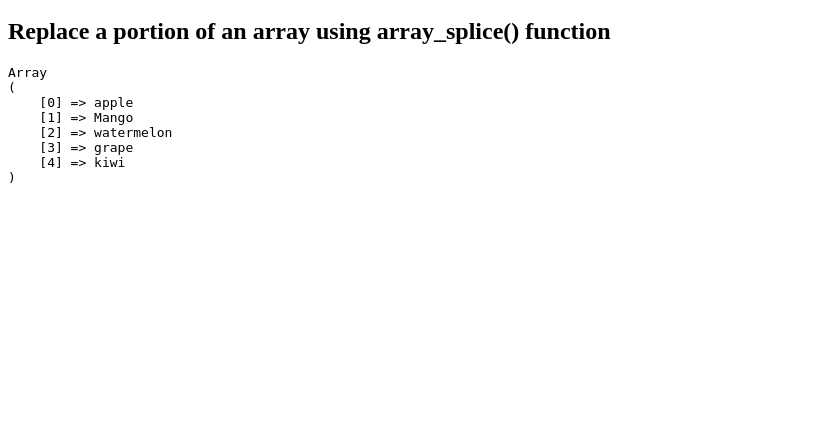
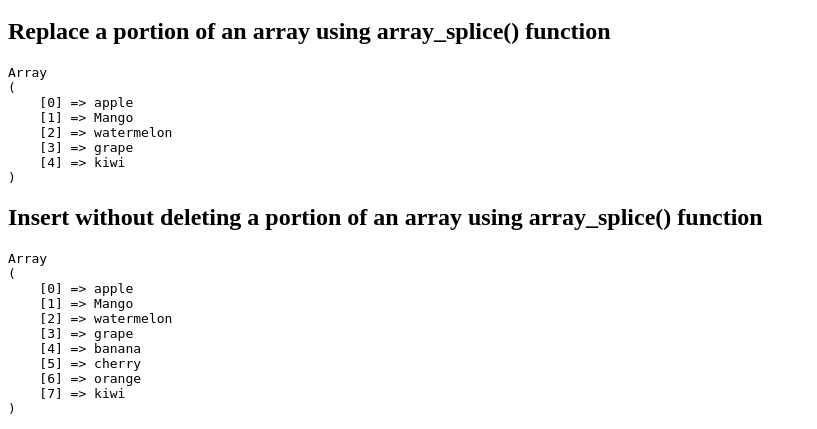
Before and after one commit to MehediAlam49/php_learning, a PHP site: page /arrays.php in a window 1280 px wide. Shown: the part 5595-6024 px from the top of the page, without its empty margins (0-817 px from the left). Before the commit the page ends 5778 px from the top, so only its background shows below. Run offline with PHP 8.4, Linux system fonts and the light colour scheme.

Commit message:
Insert without deleting a portion of an array using array_splice() function

```diff
--- a/arrays.php
+++ b/arrays.php
@@ -306,6 +306,14 @@ echo "<pre>";
 print_r($fruits);
 echo "</pre>";
 
+// Insert without deleting a portion of an array using array_splice() function
+echo "<h2>Insert without deleting a portion of an array using array_splice() function</h2>";
+$fruits = ["apple", "banana", "cherry", "orange", "kiwi"];
+array_splice($fruits, 1, 0, ["Mango", "watermelon", "grape"]);
+echo "<pre>";
+print_r($fruits);
+echo "</pre>";
+
 
 
 
```
